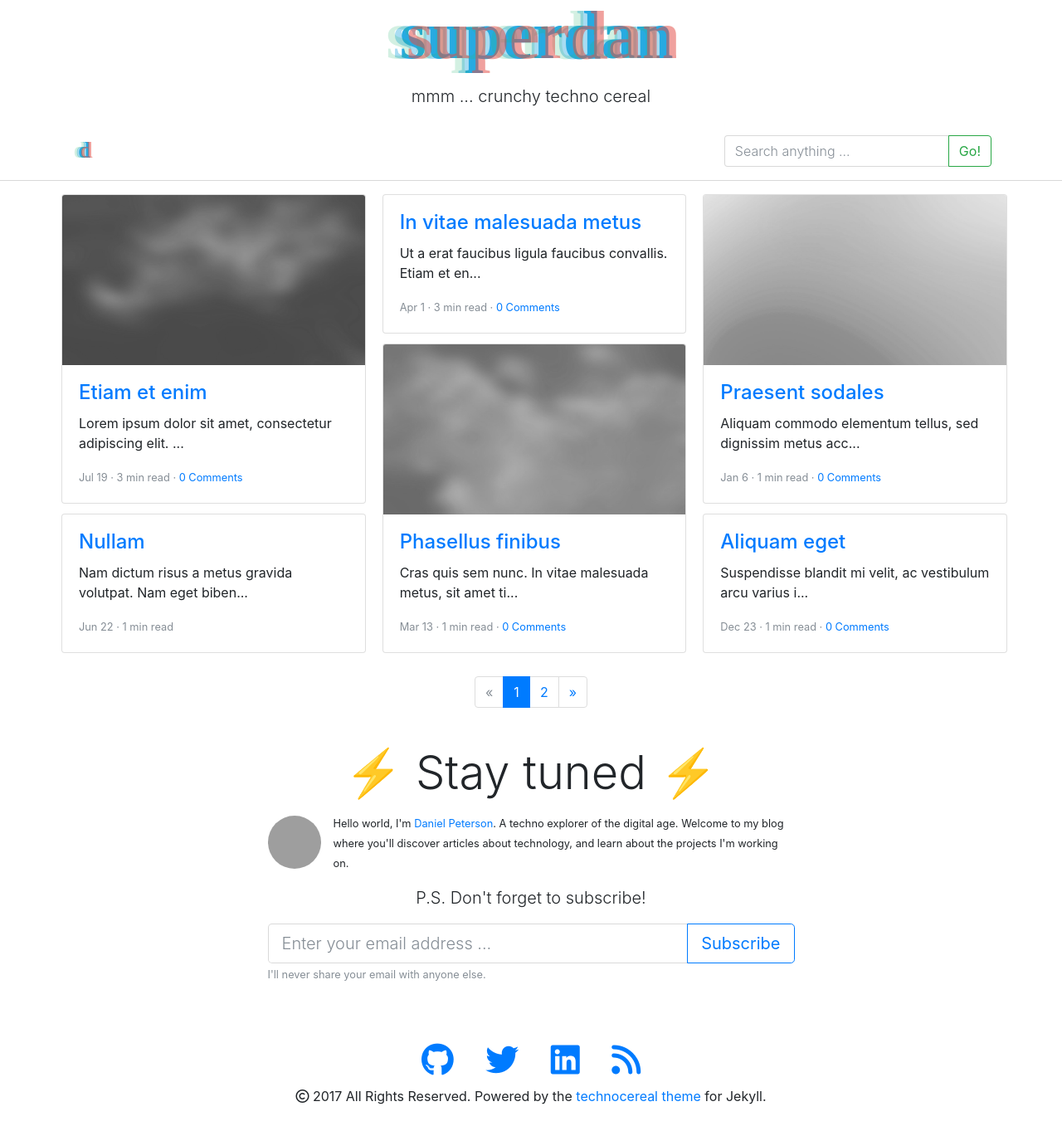
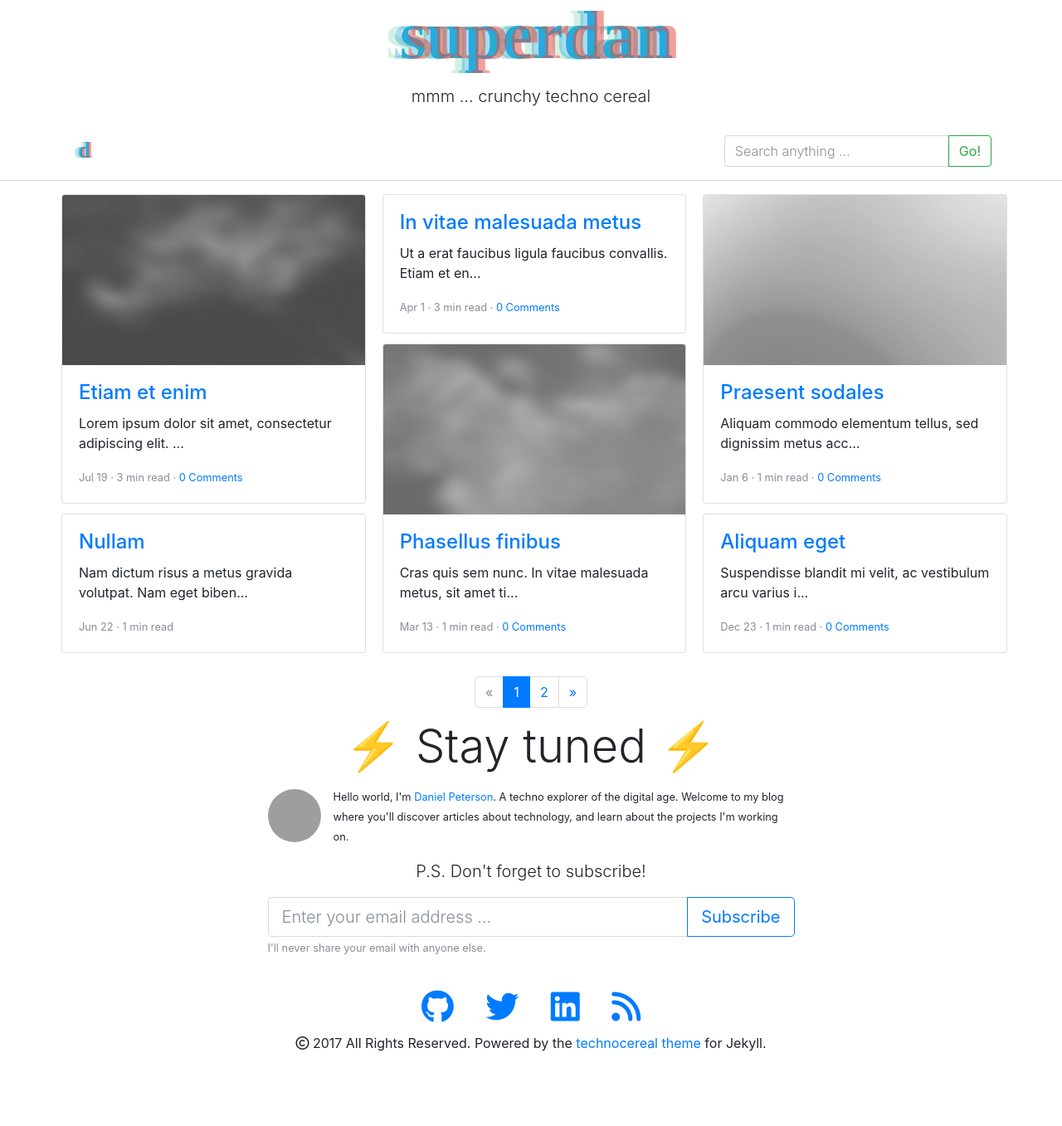
Before and after one commit to danrpts/danrpts.github.io, a Jekyll site: the page built from index.html, in a window 1280 px wide and 1357 px high. Shown: the whole window at 83% size. Built offline with Jekyll 4.4.1, drawn with Linux system fonts in a browser that asks for light colours; nearby versions of some CDN libraries; emoji names are drawn with the system emoji font; library files that are not in the unit come from our copies; the list of posts is cut into pages by our own code; comment, search, counter and statistics services are not loaded; grey boxes are pictures that could not be loaded.

Commit message:
updated component margins

```diff
--- a/_includes/footer.html
+++ b/_includes/footer.html
@@ -1,4 +1,4 @@
-<footer class="container mt-5 mb-2">
+<footer class="container my-3">
   <div class="row justify-content-center">
     <div class="col">
       <div class="text-center">
--- a/_includes/subscribe.html
+++ b/_includes/subscribe.html
@@ -1,7 +1,7 @@
-<section class="container mt-5 mb-2">
+<section class="container my-3">
   <div class="row justify-content-center">
     <div class="col-11 col-sm-10 col-md-9 col-lg-8 col-xl-7">
-      <h4 class="text-center display-4"><span class="hidden-xs-down">:zap:</span> Stay tuned <span class="hidden-xs-down">:zap:</span></h4>
+      <h4 class="text-center display-4"><span class="d-none d-sm-inline-block">:zap:</span> Stay tuned <span class="d-none d-sm-inline-block">:zap:</span></h4>
       {% include author.html %}
       <p class="text-center lead">P.S. Don't forget to subscribe!</p>
       <div class="text-center">
```
